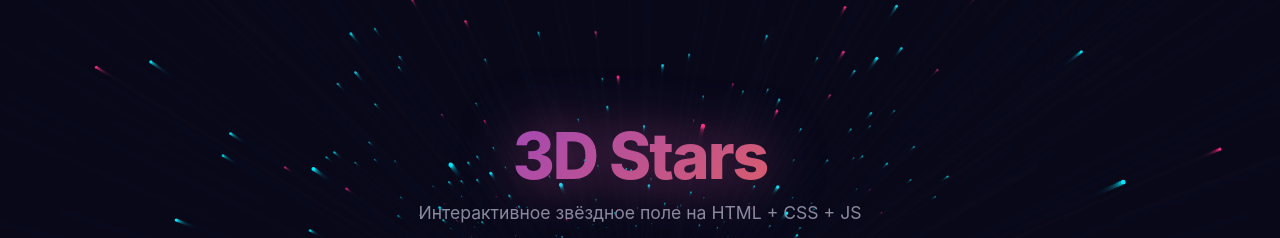
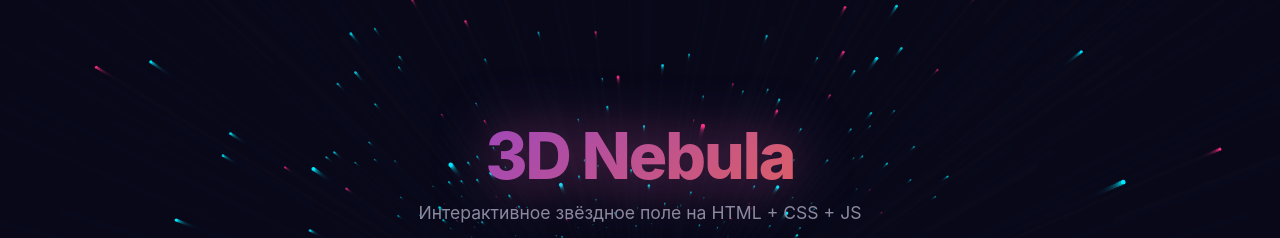
Before and after one commit to ChrisRedfield48/hello-static, a website: page public/index.html in a window 1280 px wide. Shown: the top 238 px of the page. Drawn offline with Linux system fonts and the light colour scheme.

Commit message:
feat: rename to 3D Nebula

```diff
--- a/public/index.html
+++ b/public/index.html
@@ -4,7 +4,7 @@
     <meta charset="UTF-8">
     <link rel="icon" type="image/svg+xml" href="./favicon.svg">
     <meta name="viewport" content="width=device-width, initial-scale=1.0">
-    <title>3D Stars · Hello Static</title>
+    <title>3D Nebula · Hello Static</title>
     <link rel="stylesheet" href="./style.css">
   </head>
   <body>
@@ -12,7 +12,7 @@
 
     <div class="app">
       <header class="header">
-        <h1>3D Stars</h1>
+        <h1>3D Nebula</h1>
         <p class="subtitle">Интерактивное звёздное поле на HTML + CSS + JS</p>
       </header>
 
```
